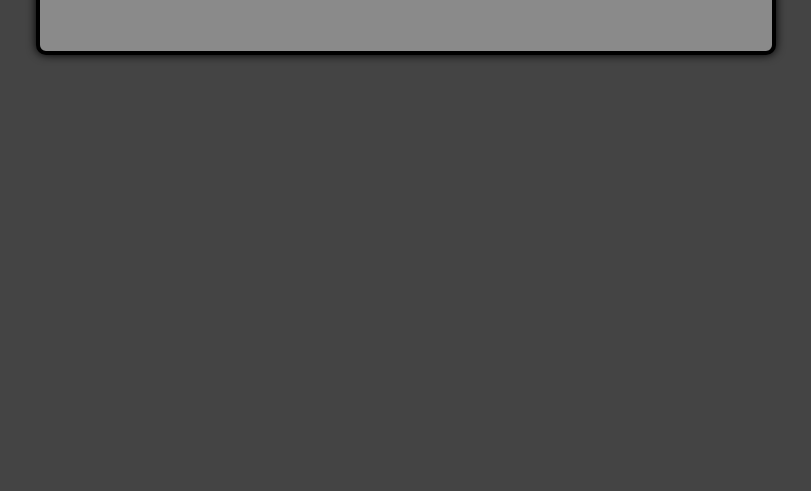
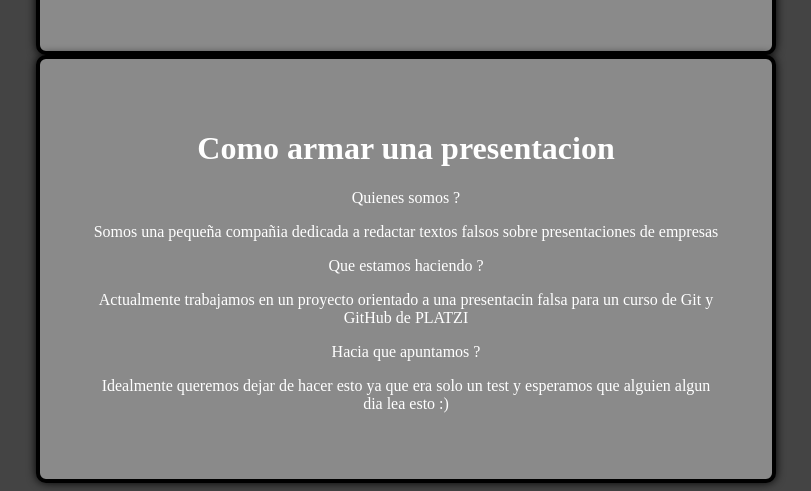
Before and after one commit to KenderMan/GitTesting, a plain HTML site: page index.html in a window 1280 px wide. Shown: the part 650-1141 px from the top of the page, without its empty margins (234-1045 px from the left). Before the commit the page ends 800 px from the top, so only its background shows below. Drawn offline with Linux system fonts and the light colour scheme.

Commit message:
se agrego la seccion como crear una presentacion, ademas se cambio la tipografia

```diff
--- a/css/style.css
+++ b/css/style.css
@@ -1,7 +1,7 @@
 body{
     background-color: #444444;
     text-align: center;
-    font-family: "Arial";
+    font-family: "Curier New";
     color : white;
 }
 
--- a/index.html
+++ b/index.html
@@ -19,5 +19,18 @@
         </div>
     </center>
 
+    <center>
+        <div class="mainDiv">
+            <h1>Como armar una presentacion</h1>
+            <p> Quienes somos ? </p>
+            <p> Somos una pequeña compañia dedicada a redactar textos falsos sobre presentaciones de empresas </p>
+            <p> Que estamos haciendo ? </p>
+            <p> Actualmente trabajamos en un proyecto orientado a una presentacin falsa para un curso de Git y GitHub de PLATZI </p>
+            <p> Hacia que apuntamos ? </p>
+            <p> Idealmente queremos dejar de hacer esto ya que era solo un test y esperamos que alguien algun dia lea esto :)</p>
+
+        </div>
+    </center>
+
 </body>
 </html>
```
